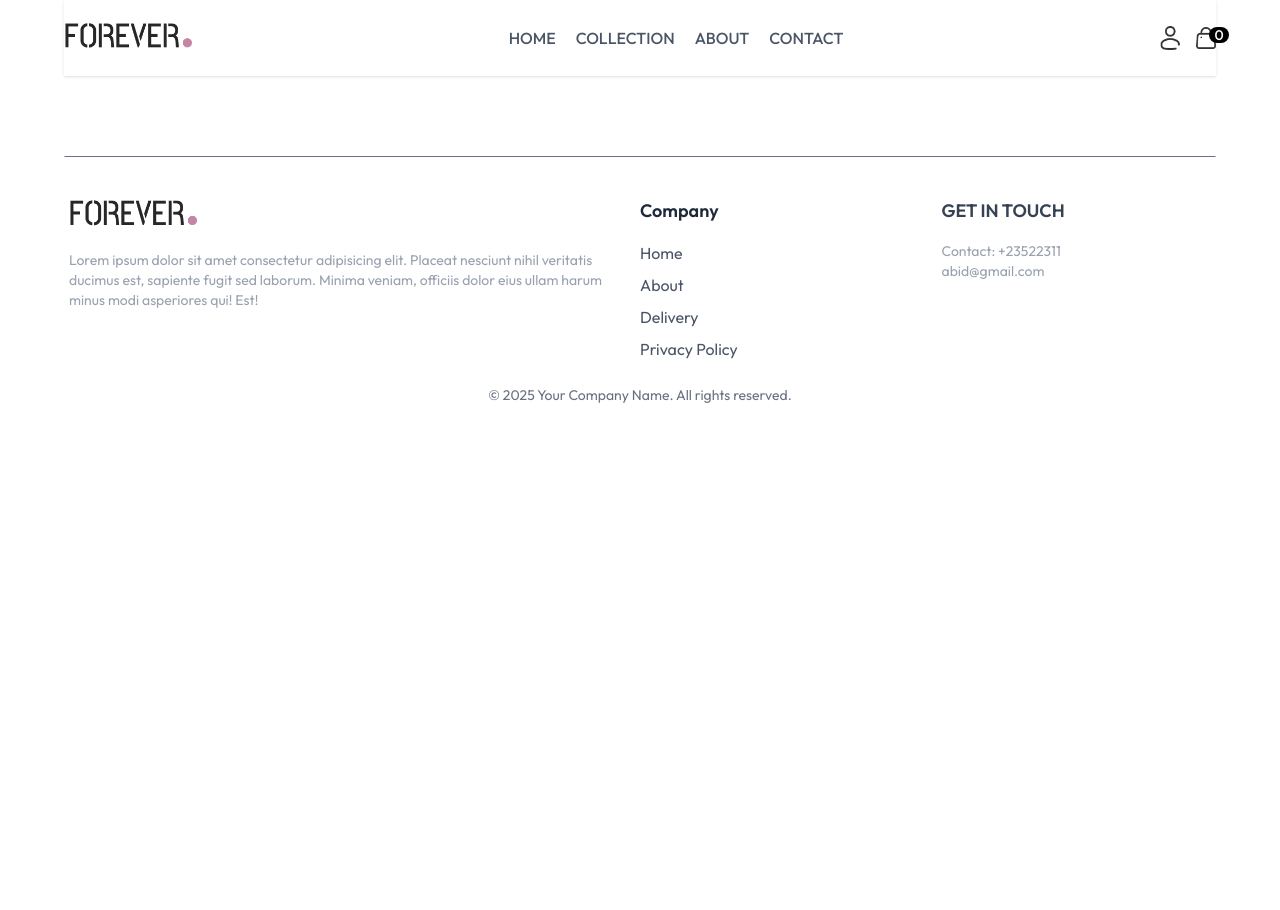
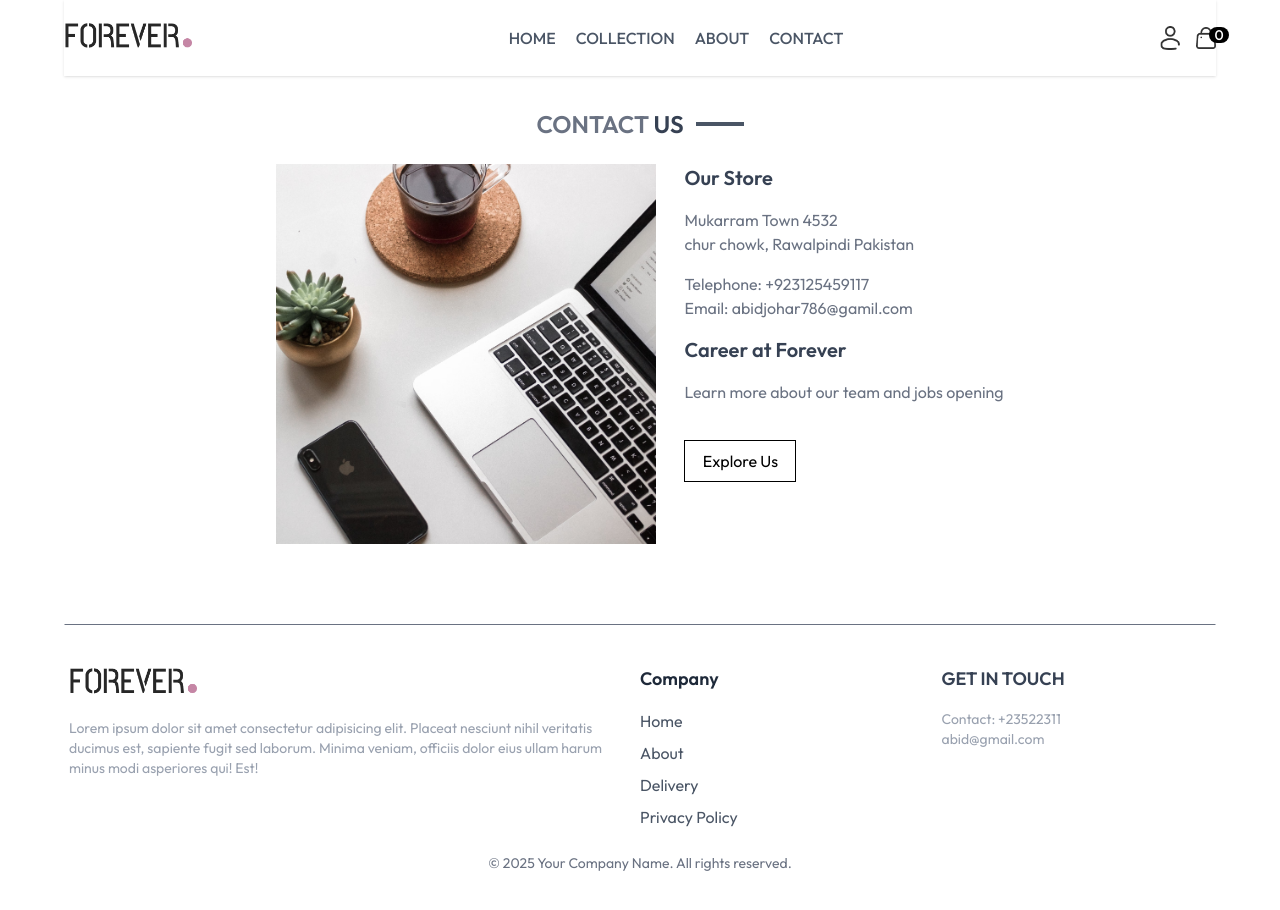
Before and after one commit to AbidJohar/EshopFE, a React (Vite) app: page /contact in a window 1280 px wide. Shown: the top 910 px of the page. Before the commit the page ends 800 px from the top, so only its background shows below. Built offline with nearby package versions, Linux system fonts and the light colour scheme.

Commit message:
Completed the UI of ESHOP

```diff
--- a/src/pages/Contact.jsx
+++ b/src/pages/Contact.jsx
@@ -1,9 +1,31 @@
 /* eslint-disable no-unused-vars */
 import React from 'react'
+import Title from '../components/Title';
+import { assets } from '../assets/assets';
 
 const Contact = () => {
   return (
     <div>
+
+      <div className='text-2xl font-semibold mt-8 mb-6'>
+        <Title className='sm:justify-center  justify-start' text1={"CONTACT"} text2={"US"} />
+      </div>
+       <div className=' flex justify-center items-start  flex-col sm:flex-row gap-6 sm:gap-7 '>
+        <img className='w-[380px]' src={assets.contact_img} alt="contact-image" />
+
+         <div  className='flex flex-col gap-4'>
+          <p className='text-xl  text-gray-700 font-semibold'>Our Store</p>
+          <p className='text-gray-500'>Mukarram Town 4532 <br /> chur chowk, Rawalpindi Pakistan</p>
+          <p className='text-gray-500'>Telephone: +923125459117 <br />Email: abidjohar786@gamil.com</p>
+          <p className='text-xl font-semibold text-gray-700'>Career at Forever</p>
+          <p className='text-gray-500'>Learn more about our team and jobs opening</p>
+          <button className='w-28 px-4 py-2 border mt-5 border-black hover:bg-black hover:text-white'>Explore Us</button>
+         </div>
+
+
+       </div>
+
+
 
     </div>
   )
```
